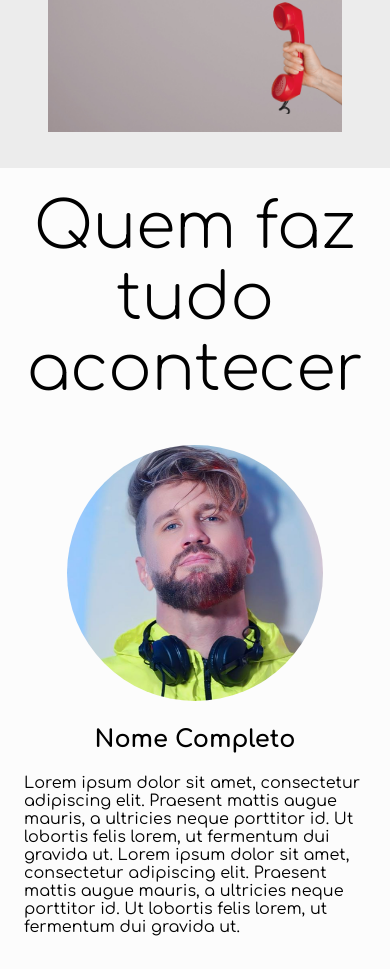
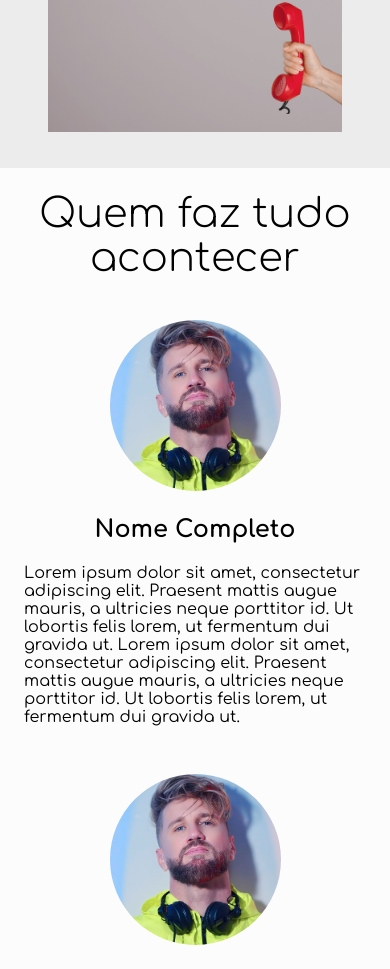
Before and after one commit to MattosJ/new, a React (Vite) app: page /quem-somos in a window 390 px wide. Shown: the part 756-1725 px from the top of the page. Built offline with nearby package versions, Linux system fonts and the light colour scheme.

Commit message:
fix: adjustments from mobile version presentation title and presentation image

```diff
--- a/src/components/styles/peopleCard.css
+++ b/src/components/styles/peopleCard.css
@@ -58,4 +58,10 @@
   .presentation-card{
     width: 100%;
   }
+  .peopleCard-title {
+    font-size: 2.5rem;
+  }
+  .presentation-img{
+    width: 50%;
+  }
 }
```
